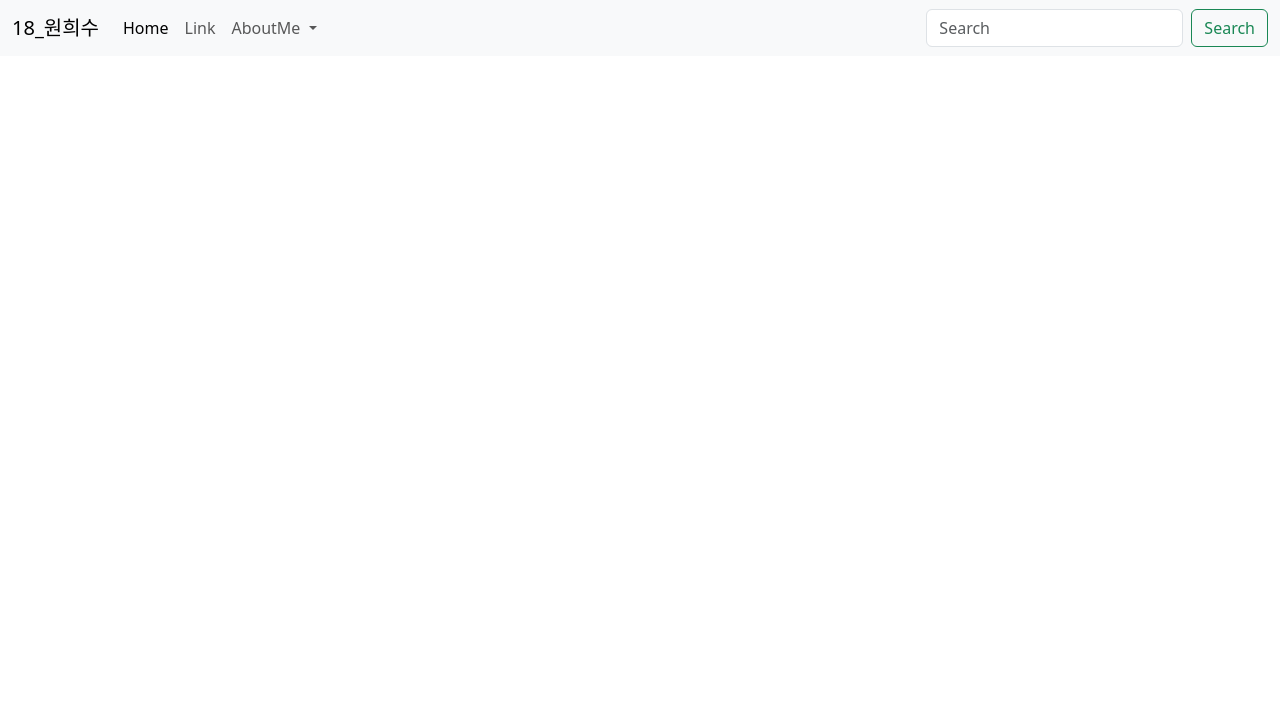
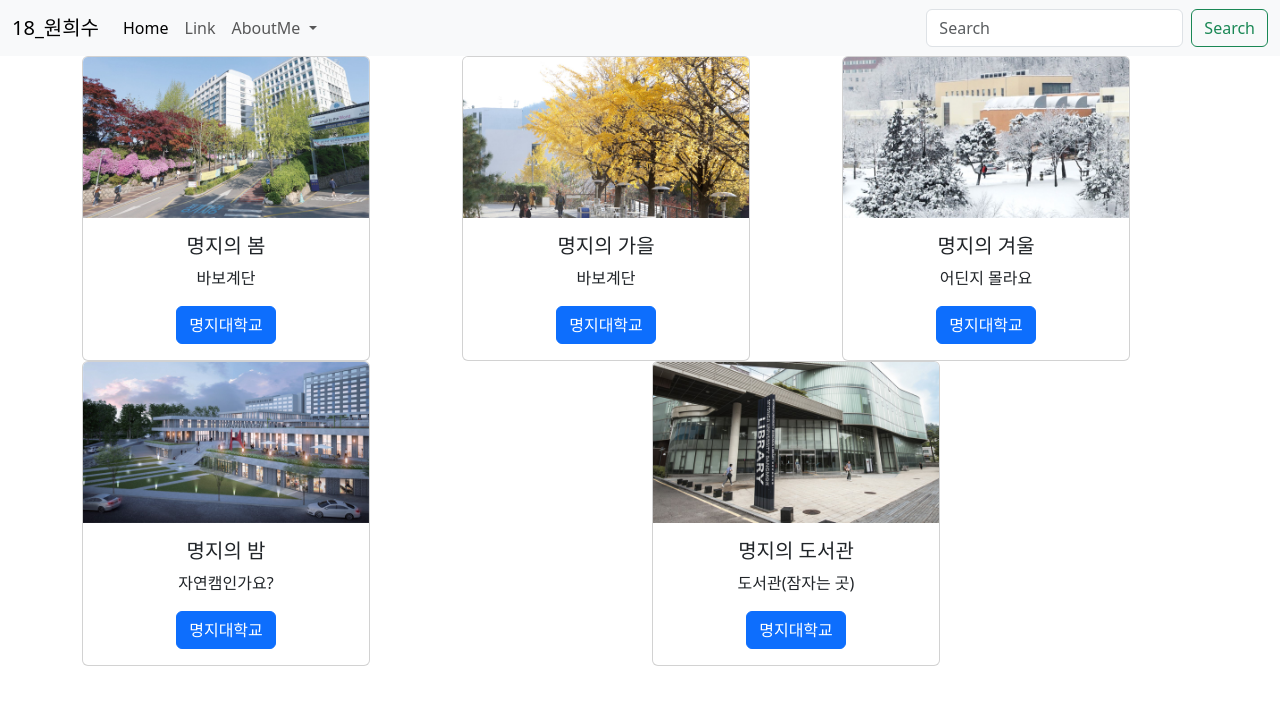
Before and after one commit to huisu050930/web2024, a plain HTML site: page 18_album.html in a window 1280 px wide. Drawn offline with nearby package versions, Linux system fonts and the light colour scheme.

Commit message:
last update commit

```diff
--- a/18_album.html
+++ b/18_album.html
@@ -28,8 +28,6 @@
                 <ul class="dropdown-menu">
                   <li><a class="dropdown-item" href="18_im.html">I'm..</a></li>
                   <li><a class="dropdown-item" href="18_album.html">Album</a></li>
-                  <li><hr class="dropdown-divider"></li>
-                  <li><a class="dropdown-item" href="#">Something else here</a></li>
                 </ul>
               </li>
             </ul>
@@ -40,6 +38,89 @@
           </div>
         </div>
       </nav>
-    <script src="https://cdn.jsdelivr.net/npm/bootstrap@5.3.3/dist/js/bootstrap.bundle.min.js" integrity="sha384-YvpcrYf0tY3lHB60NNkmXc5s9fDVZLESaAA55NDzOxhy9GkcIdslK1eN7N6jIeHz" crossorigin="anonymous"></script>
-  </body>
+    </nav>
+      <div class="container text-center">
+        <div class="row">
+          <div class="col">
+            <!-- 카드1 시작 -->
+
+        <div class="card" style="width: 18rem;">
+            <img src="spring.jpg" class="card-img-top" alt="...">
+                <div class="card-body">
+                <center>
+                  <h5 class="card-title">명지의 봄</h5>
+                  <p class="card-text">바보계단</p>
+                  <a href="http://mju.ac.kr" class="btn btn-primary">명지대학교</a>
+                </center>
+                </div>
+              </div>
+
+
+            <!-- 카드1 끝 -->
+          </div>
+          <div class="col">
+            <!-- 카드2 시작 -->
+        <div class="card" style="width: 18rem;">
+            <img src="fall.jpg" class="card-img-top" alt="...">
+            <div class="card-body">
+            <center>
+                <h5 class="card-title">명지의 가을</h5>
+                <p class="card-text">바보계단</p>
+                <a href="http://mju.ac.kr" class="btn btn-primary">명지대학교</a>
+            </center>
+            </div>
+        </div>
+
+            <!-- 카드 2 끝 -->
+          </div>
+          <div class="col">
+            <!-- 카드3 시작 -->
+
+        <div class="card" style="width: 18rem;">
+            <img src="snow.jpg" class="card-img-top" alt="...">
+            <div class="card-body">
+            <center>
+                <h5 class="card-title">명지의 겨울</h5>
+                <p class="card-text">어딘지 몰라요</p>
+                <a href="http://mju.ac.kr" class="btn btn-primary">명지대학교</a>
+            </center>
+            </div>
+        </div>
+
+          <!-- 카드3 끝 -->
+          </div>
+          <div class="col">
+            <!-- 카드4 시작 -->
+
+        <div class="card" style="width: 18rem;">
+            <img src="night.jpg" class="card-img-top" alt="...">
+            <div class="card-body">
+            <center>
+                <h5 class="card-title">명지의 밤</h5>
+                <p class="card-text">자연캠인가요?</p>
+                <a href="http://mju.ac.kr" class="btn btn-primary">명지대학교</a>
+            </center>
+            </div>
+        </div>
+
+            <!-- 카드4 끝 -->
+          </div>
+          <div class="col">
+             <!-- 카드5 시작 -->
+
+        <div class="card" style="width: 18rem;">
+          <img src="lib.jpg" class="card-img-top" alt="...">
+          <div class="card-body">
+            <center>
+                <h5 class="card-title">명지의 도서관</h5>
+                <p class="card-text">도서관(잠자는 곳)</p>
+                <a href="http://mju.ac.kr" class="btn btn-primary">명지대학교</a>
+            </center>
+          </div>
+        </div>
+      <!-- 카드5 끝 -->
+          </div>
+        </div>
+      </div>
+    </body>
 </html>
```
Also changed, not shown: 18_im.html (+52 -2 lines), 18_link.html (+0 -2 lines), index.html (+0 -2 lines).
